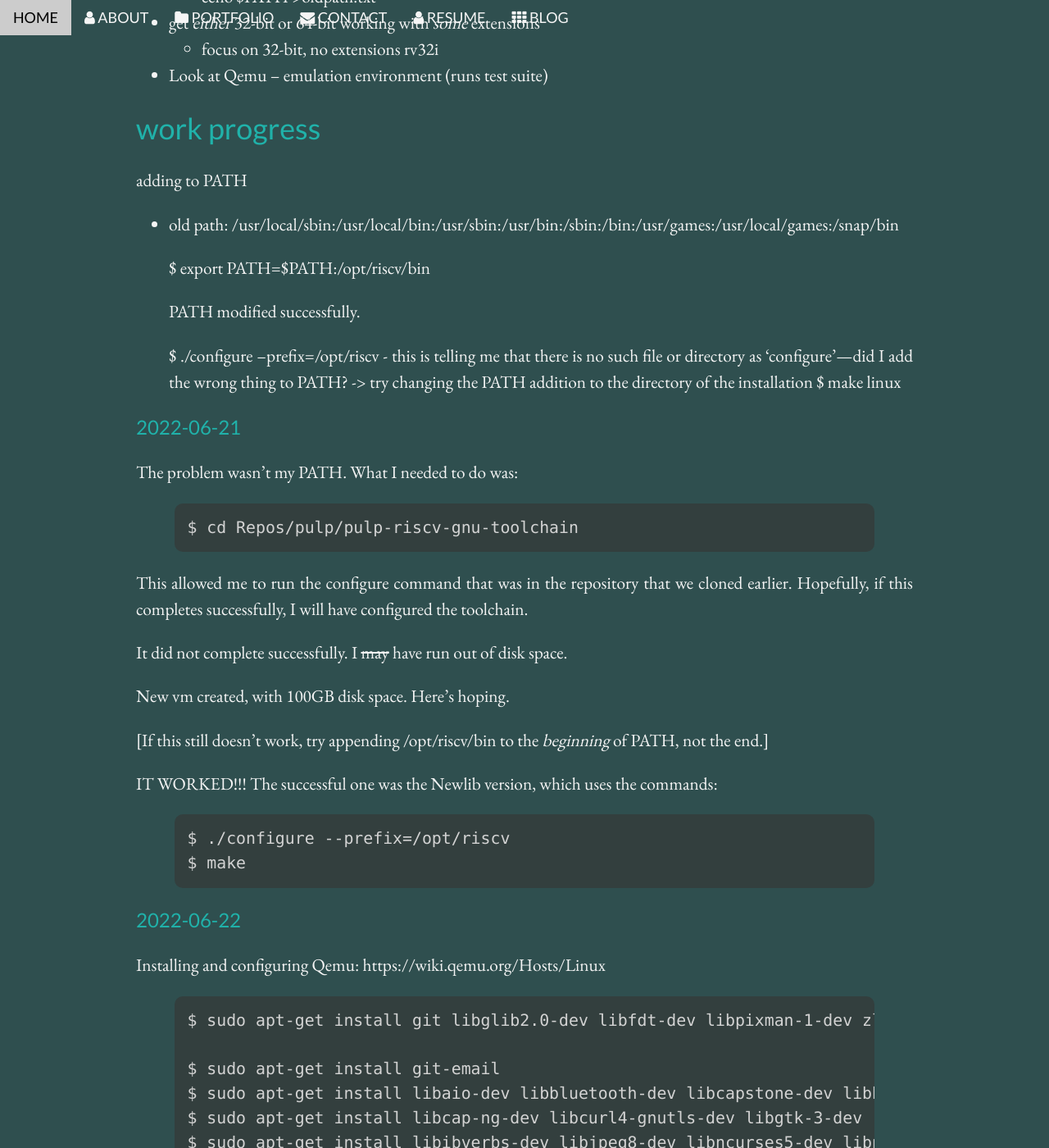
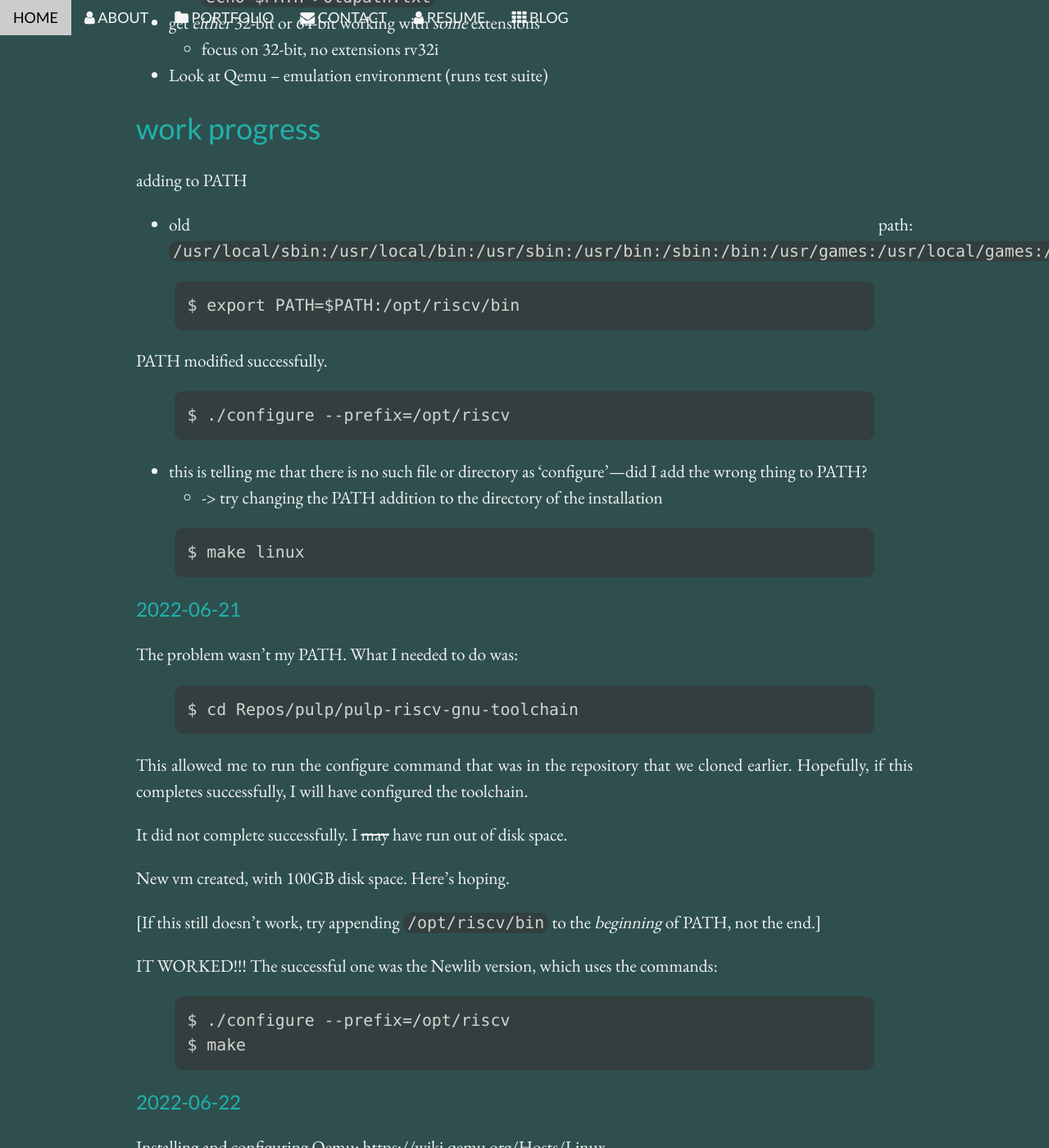
Before and after one commit to jldeyoung/jldeyoung.github.io, a Jekyll site: the page built from _posts/2022-08-05-aphrodite-notes.markdown, in a window 1280 px wide and 1400 px high, scrolled down 1553 px. Shown: the whole window at 82% size. Built offline with Jekyll 4.4.1, drawn with Linux system fonts in a browser that asks for light colours; nearby versions of some CDN libraries; comment, search, counter and statistics services are not loaded; some of the changed text lies outside the part shown.

Commit message:
formatting fixes

````diff
--- a/_posts/2022-08-05-aphrodite-notes.markdown
+++ b/_posts/2022-08-05-aphrodite-notes.markdown
@@ -48,11 +48,11 @@ https://pulp-platform.org/docs/riscv_workshop_zurich/schiavone_wosh2019_tutorial
 
 Adding PATH variables
 
-- export PATH=$PATH:/opt/riscv/bin
-- echo PATH before and after changes
+- `export PATH=$PATH:/opt/riscv/bin`
+- `echo PATH` before and after changes
 - save PATH before changing it (in case of bricked systems)
-	- export OLDPATH=$PATH
-	- echo $PATH >oldpath.txt
+	- `export OLDPATH=$PATH`
+	- `echo $PATH >oldpath.txt`
 
 - get *either* 32-bit or 64-bit working with *some* extensions
 	- focus on 32-bit, no extensions rv32i
@@ -63,18 +63,26 @@ Adding PATH variables
 
 adding to PATH
 
-- old path: /usr/local/sbin:/usr/local/bin:/usr/sbin:/usr/bin:/sbin:/bin:/usr/games:/usr/local/games:/snap/bin
+- old path: `/usr/local/sbin:/usr/local/bin:/usr/sbin:/usr/bin:/sbin:/bin:/usr/games:/usr/local/games:/snap/bin`
 
-	$ export PATH=$PATH:/opt/riscv/bin
+```
+$ export PATH=$PATH:/opt/riscv/bin
+```
 
-	PATH modified successfully.
+PATH modified successfully.
 
-	$ ./configure --prefix=/opt/riscv
-		- this is telling me that there is no such file or directory as
-		  'configure'---did I add the wrong thing to PATH?
-			-> try changing the PATH addition to the directory of the
-			   installation
-	$ make linux
+```
+$ ./configure --prefix=/opt/riscv
+```
+
+- this is telling me that there is no such file or directory as
+  'configure'---did I add the wrong thing to PATH?
+	- -> try changing the PATH addition to the directory of the
+	   installation
+
+```
+$ make linux
+```
 
 ### 2022-06-21
 
@@ -90,7 +98,7 @@ It did not complete successfully. I ~~may~~ have run out of disk space.
 
 New vm created, with 100GB disk space. Here's hoping.
 
-[If this still doesn't work, try appending /opt/riscv/bin to the *beginning*
+[If this still doesn't work, try appending `/opt/riscv/bin` to the *beginning*
 of PATH, not the end.]
 
 IT WORKED!!!
@@ -388,13 +395,13 @@ In accordance with this, I changed line 5 of `hello.s` to be
 	lui t0, 0x10000
 
 since that is the line that loads our UART0 address into register t0. As noted
-in [my annotations of this assembly](/src/Assembly_Hello/riscv-hello-asm_annotated),
+in [my annotations of this assembly](https://github.com/wu-jldeyoung/Aphrodite/blob/main/src/Assembly_Hello/riscv-hello-asm_annotated.txt),
 `lui` loads the given 20-bit immediate into the upper 20 bits of the destination
 register `rd`, in this case, `t0`.
 
-**EXIT QEMU: 'Ctrl+A' then 'x'**
+**EXIT QEMU: `Ctrl+A` then `x`**
 
-To run the program, I had to change the [Makefile](/src/Assembly_Hello/Makefile)
+To run the program, I had to change the [Makefile](https://github.com/wu-jldeyoung/Aphrodite/blob/main/src/Assembly_Hello/Makefile)
 so that it would invoke my Linux glibc multilib cross-compiler rather than the
 Newlib 32-bit cross-compiler used in the example:
 
@@ -599,7 +606,7 @@ Thus,
 
 	qemu-system-riscv64 -machine virt -kernel ~/Desktop/riscv-hello-world/asm/hello -monitor stdio -s -S -d cpu -D ./hello_log.txt
 
-produces the log [hello.txt](/hello_log.txt). A similar effect can be achieved with
+produces the log [hello.txt](https://github.com/wu-jldeyoung/Aphrodite/blob/main/hello_log.txt). A similar effect can be achieved with
 `logfile ./hello_log.txt` in the monitor.
 
 ### 2022-07-25
@@ -674,7 +681,7 @@ interactive child processes.](https://pexpect.readthedocs.io/en/latest/FAQ.html#
 Instead, we'll use [the `pexpect` package.](https://pexpect.readthedocs.io/en/latest/index.html)
 
 This is ***so*** much easier to work with than `subprocess` was. I *already*
-have [a small QEMU-formatted trace](/src/utils/qtrace_first.txt), after about 20
+have [a small QEMU-formatted trace](https://github.com/wu-jldeyoung/Aphrodite/blob/main/src/utils/qtrace_first.txt), after about 20
 minutes of reading and 2 minutes of writing a couple lines of code.
 
 #### 2022-08-02
````
Also changed, not shown: other parts of _posts/2022-08-05-aphrodite-notes.markdown (+2 -3 lines).
